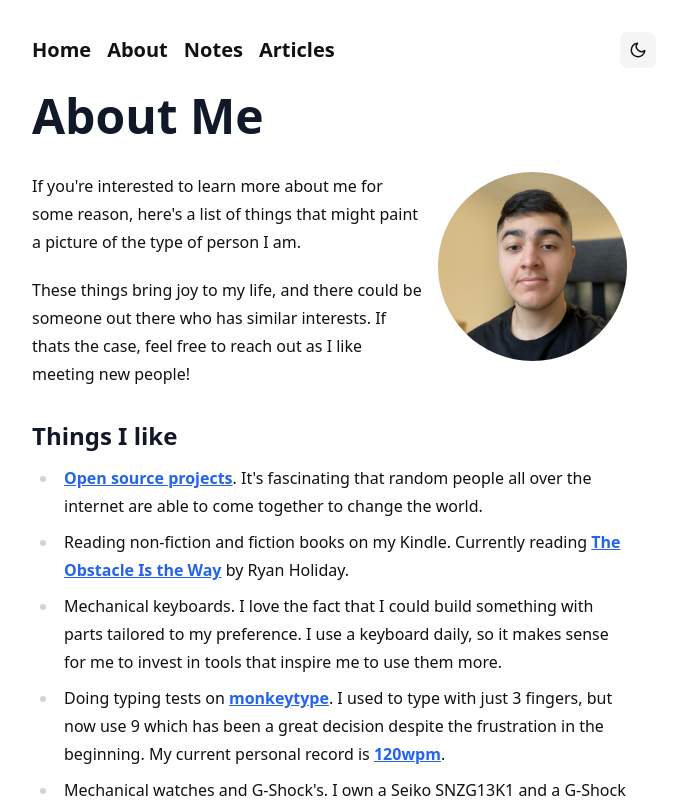
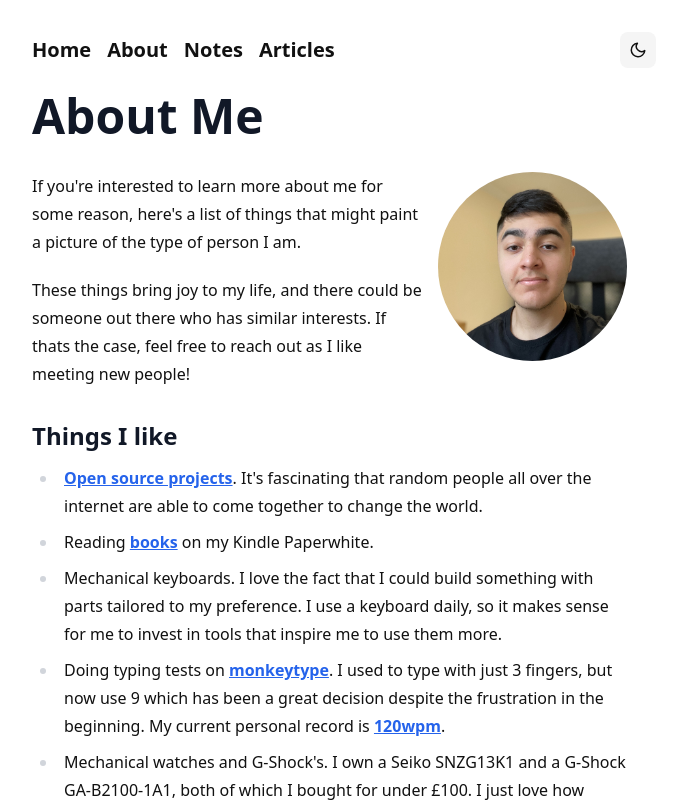
Before and after one commit to pzrsa/parsam.io, a Next.js app: page /about in a window 1280 px wide. Shown: the top 802 px of the page, without its empty margins (296-973 px from the left). Built offline with nearby package versions, Linux system fonts and the light colour scheme.

Commit message:
small rewording

```diff
--- a/pages/about.tsx
+++ b/pages/about.tsx
@@ -50,16 +50,15 @@ const About: React.FC = ({}) => {
               are able to come together to change the world.
             </li>
             <li>
-              Reading non-fiction and fiction books on my Kindle. Currently
-              reading{" "}
+              Reading{" "}
               <a
-                href="https://en.wikipedia.org/wiki/The_Obstacle_Is_the_Way"
+                href="https://www.goodreads.com/review/list/125053326-parsa?shelf=currently-reading"
                 rel="prefetch noreferrer"
                 target="_blank"
               >
-                The Obstacle Is the Way
+                books
               </a>{" "}
-              by Ryan Holiday.
+              on my Kindle Paperwhite.
             </li>
             <li>
               Mechanical keyboards. I love the fact that I could build something
```
